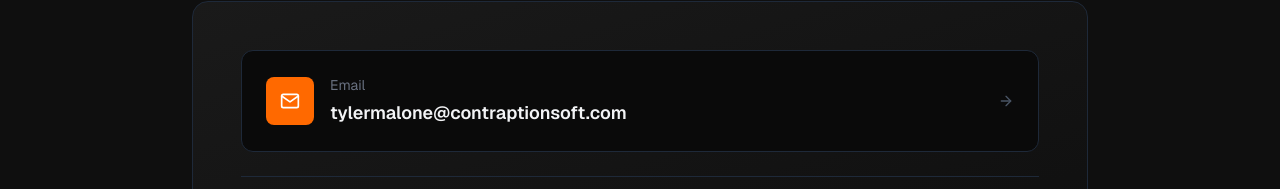
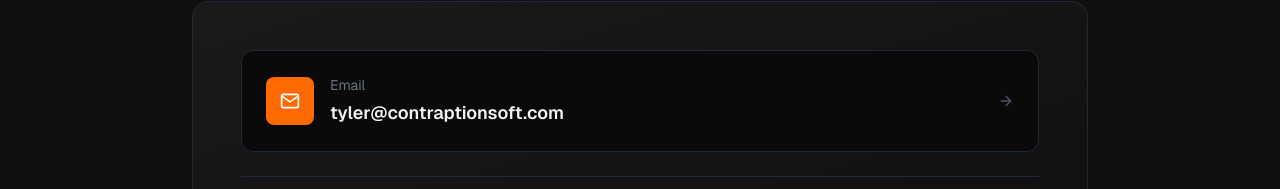
Before and after one commit to 19tylermalone94/contraptionsoft.com, a Next.js app: page / in a window 1280 px wide. Shown: the part 3278-3467 px from the top of the page. Built offline with nearby package versions, Linux system fonts and the light colour scheme.

Commit message:
update email

```diff
--- a/app/page.tsx
+++ b/app/page.tsx
@@ -375,7 +375,7 @@ export default function Home() {
           <div className="bg-gradient-to-br from-[#1a1a1a] to-[#0f0f0f] rounded-2xl p-6 sm:p-8 md:p-12 border border-gray-800">
             <div className="space-y-6">
               <a
-                href="mailto:tylermalone@contraptionsoft.com"
+                href="mailto:tyler@contraptionsoft.com"
                 className="block p-5 sm:p-6 bg-[#0a0a0a] rounded-xl border border-gray-800 hover:border-orange-500/50 hover:shadow-lg hover:shadow-orange-500/10 transition-all hover:scale-[1.02] group"
               >
                 <div className="flex items-center gap-3 sm:gap-4">
@@ -385,7 +385,7 @@ export default function Home() {
                   <div className="flex-1 min-w-0">
                     <div className="text-xs sm:text-sm text-gray-500 mb-1">Email</div>
                     <div className="text-sm sm:text-base md:text-lg font-semibold text-gray-100 group-hover:text-orange-500 transition-colors break-all">
-                      tylermalone@contraptionsoft.com
+                      tyler@contraptionsoft.com
                     </div>
                   </div>
                   <FiArrowRight className="text-gray-600 group-hover:text-orange-500 group-hover:translate-x-1 transition-all flex-shrink-0 hidden sm:block" />
```
